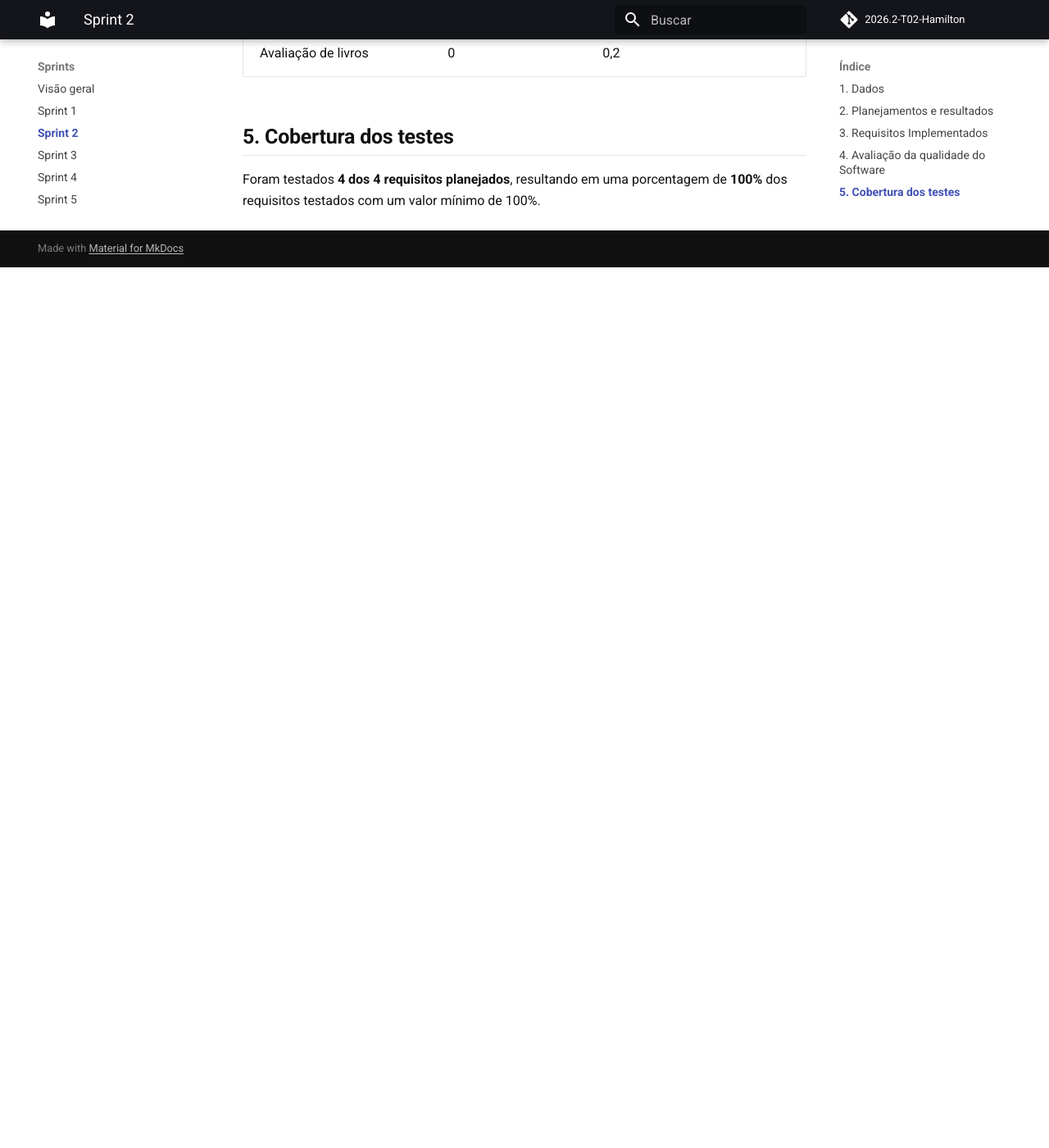
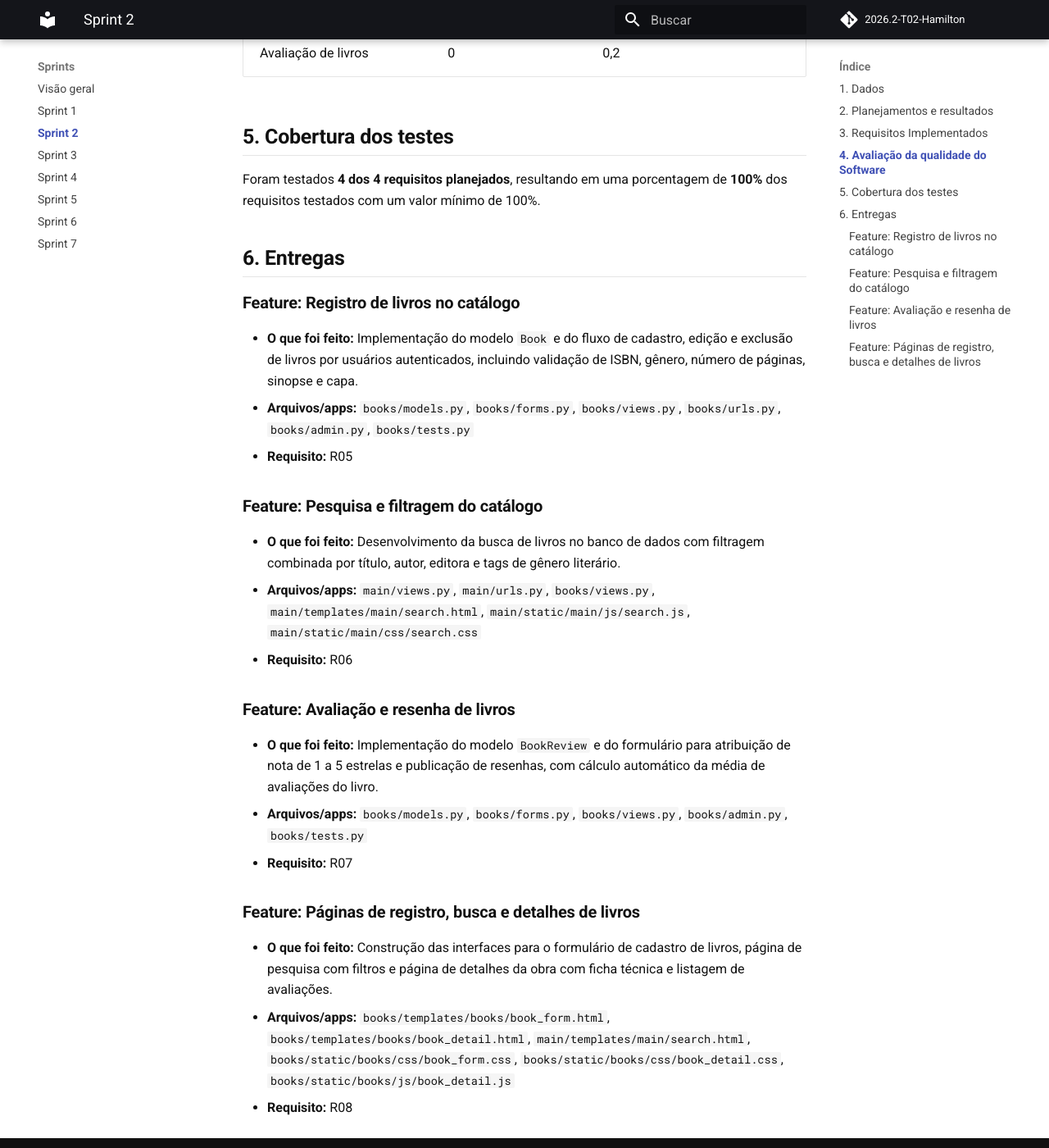
Before and after one commit to FGA0138-MDS-Ajax/2026.2-T02-Hamilton, an MkDocs documentation site: the page built from docs/sprints/sprint2.md, in a window 1280 px wide and 1400 px high, scrolled down 1500 px. Shown: the whole window at 82% size. Built offline with MkDocs 1.6.1 and Material for MkDocs 9.7.7, drawn with Linux system fonts in a browser that asks for light colours; comment, search, counter and statistics services are not loaded; before the commit the page ends 1826 px from its top, so only the background shows below that.

Commit message:
docs: Documenta a sprint 2

```diff
--- a/docs/sprints/sprint2.md
+++ b/docs/sprints/sprint2.md
@@ -35,3 +35,29 @@ O valor esperado de conclusão de cada requisito é de **70%**.
 ## 5. Cobertura dos testes
 
 Foram testados **4 dos 4 requisitos planejados**, resultando em uma porcentagem de **100%** dos requisitos testados com um valor mínimo de 100%.
+
+## 6. Entregas
+
+### Feature: Registro de livros no catálogo
+
+- **O que foi feito:** Implementação do modelo `Book` e do fluxo de cadastro, edição e exclusão de livros por usuários autenticados, incluindo validação de ISBN, gênero, número de páginas, sinopse e capa.
+- **Arquivos/apps:** `books/models.py`, `books/forms.py`, `books/views.py`, `books/urls.py`, `books/admin.py`, `books/tests.py`
+- **Requisito:** R05
+
+### Feature: Pesquisa e filtragem do catálogo
+
+- **O que foi feito:** Desenvolvimento da busca de livros no banco de dados com filtragem combinada por título, autor, editora e tags de gênero literário.
+- **Arquivos/apps:** `main/views.py`, `main/urls.py`, `books/views.py`, `main/templates/main/search.html`, `main/static/main/js/search.js`, `main/static/main/css/search.css`
+- **Requisito:** R06
+
+### Feature: Avaliação e resenha de livros
+
+- **O que foi feito:** Implementação do modelo `BookReview` e do formulário para atribuição de nota de 1 a 5 estrelas e publicação de resenhas, com cálculo automático da média de avaliações do livro.
+- **Arquivos/apps:** `books/models.py`, `books/forms.py`, `books/views.py`, `books/admin.py`, `books/tests.py`
+- **Requisito:** R07
+
+### Feature: Páginas de registro, busca e detalhes de livros
+
+- **O que foi feito:** Construção das interfaces para o formulário de cadastro de livros, página de pesquisa com filtros e página de detalhes da obra com ficha técnica e listagem de avaliações.
+- **Arquivos/apps:** `books/templates/books/book_form.html`, `books/templates/books/book_detail.html`, `main/templates/main/search.html`, `books/static/books/css/book_form.css`, `books/static/books/css/book_detail.css`, `books/static/books/js/book_detail.js`
+- **Requisito:** R08
```
